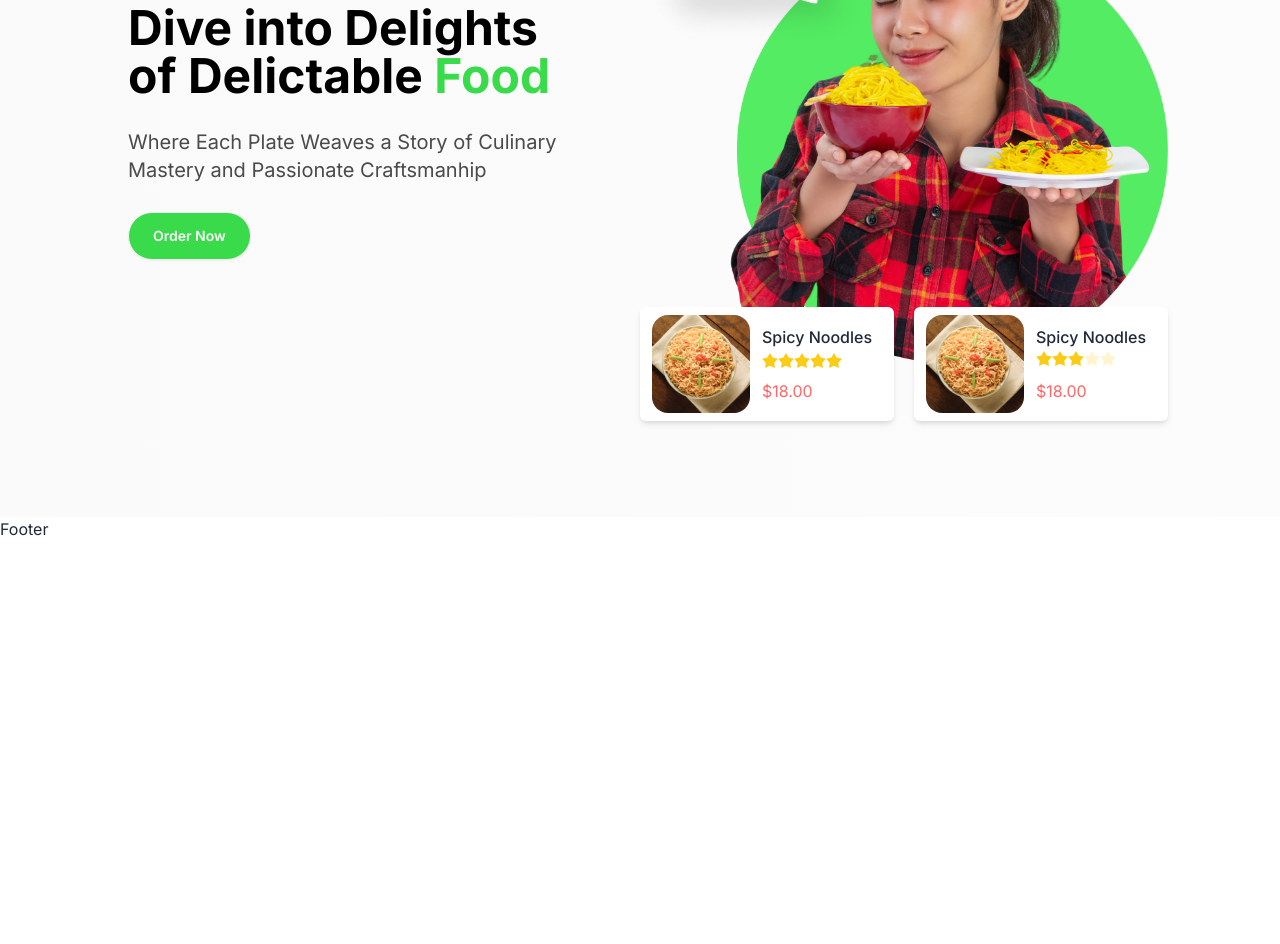
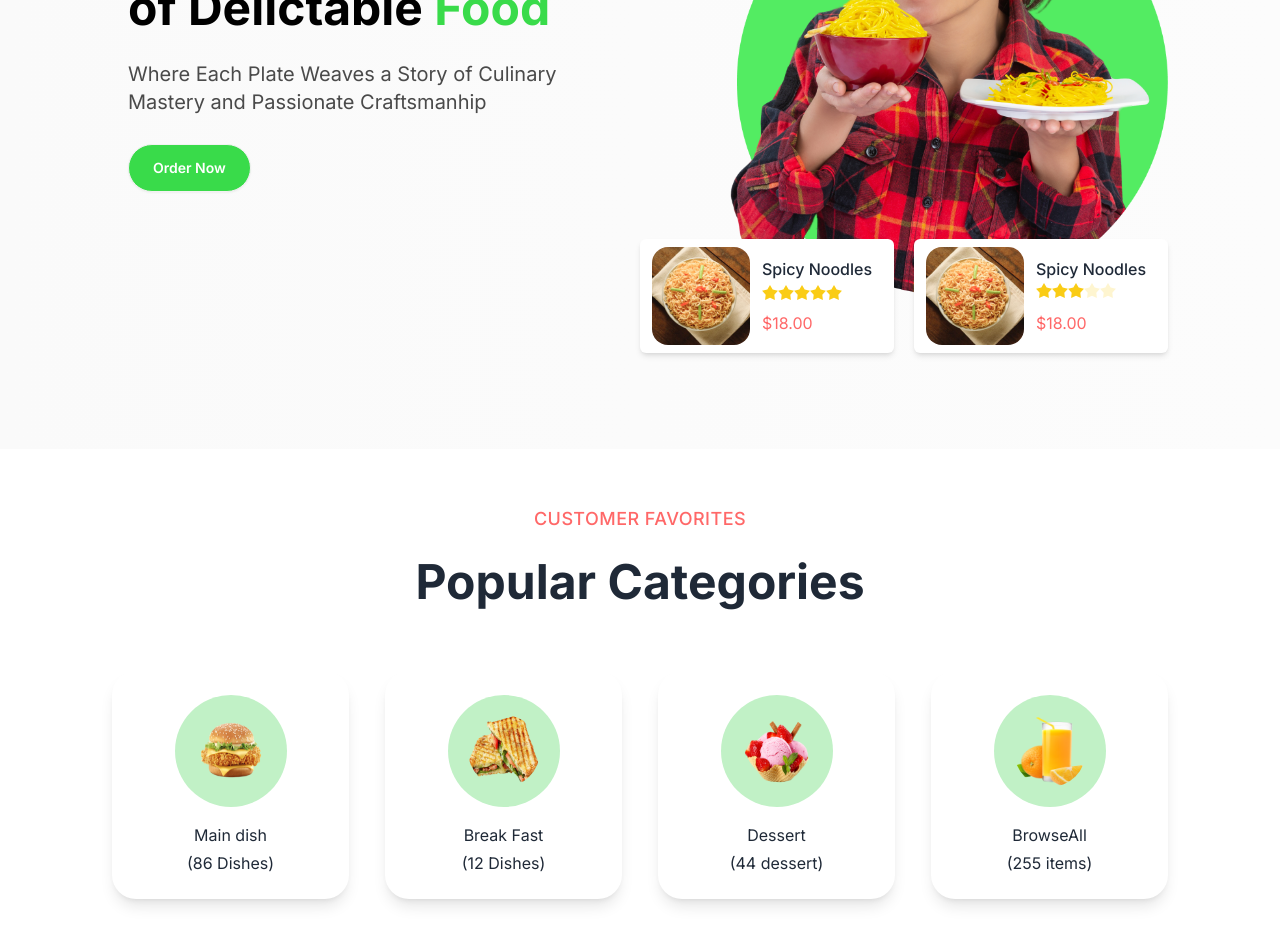
Before and after one commit to Soumyacodes2022/Foodie, a React (Vite) app: page / in a window 1280 px wide. Shown: the part 320-1264 px from the top of the page. Before the commit the page ends 861 px from the top, so only its background shows below. Built offline with nearby package versions, Linux system fonts and the light colour scheme.

Commit message:
Categories Added

```diff
--- a/src/App.css
+++ b/src/App.css
@@ -3,7 +3,15 @@
 body{
   font-family: 'Inter', sans-serif;
 }
-
+header{
+  z-index: 1 !important;
+}
 .section-container{
   @apply max-w-screen-2xl container mx-auto xl:px-28 px-4;
 }
+.Subtitle{
+  @apply text-red text-lg font-medium uppercase tracking-wide
+}
+.Title{
+  @apply text-4xl md:text-5xl font-bold my-4  md:leading-snug leading-snug
+}
--- a/src/Components/Banner.jsx
+++ b/src/Components/Banner.jsx
@@ -5,20 +5,15 @@ import bfood from "../images/home/b-food1.png"
 const Banner = () => {
   return (
     <div className='section-container bg-gradient-to-r from-[#FAFAFA] from-0% to-[#FCFCFC] to-100%'>
-      <div className='py-24 flex flex-col md:flex-row justify-between items-center gap-8'>
-        <div className='md:w-1/2 space-y-7 px-4'>
-            <h2 className='md:text-5xl text-4xl font-bold leading-snug text-black'>Dive into Delights of Delictable <span className='text-green'>Food</span></h2>
-            <p className='text-xl text-[#4A4A4A] '>Where Each Plate Weaves a Story of Culinary Mastery and Passionate Craftsmanhip</p>
-            <button className="btn bg-green text-white hover:text-black rounded-full px-6 ">Order Now</button>
-        </div>
-        <div className='md:w-1/2'>
+      <div className='py-24 flex flex-col md:flex-row-reverse justify-between items-center gap-8'>
+      <div className='md:w-1/2'>
           <img src={banner} alt="" />
           <div className='flex flex-col md:flex-row items-center justify-around -mt-14 gap-5'>
-            <div className='flex items-center bg-white px-3 py-2 rounded-md gap-3 shadow-md w-64'>
+            <div className='flex items-center bg-white px-3 py-2 rounded-md gap-3 shadow-md w-64 overflow-hidden'>
               <img src={bfood} alt="" className='rounded-2xl' />
-              <div className='space-y-1'>
+              <div className='space-y-1 '>
                 <h5 className='font-medium'>Spicy Noodles</h5>
-                <div className="rating rating-sm">
+                <div className="rating rating-sm ">
                   <input type="radio" name="rating-2" className="mask mask-star-2 bg-yellow-400" />
                   <input type="radio" name="rating-2" className="mask mask-star-2 bg-yellow-400" />
                   <input type="radio" name="rating-2" className="mask mask-star-2 bg-yellow-400" checked/>
@@ -28,7 +23,7 @@ const Banner = () => {
                 <p className="text-red">$18.00</p>
               </div>
             </div>
-            <div className='md:flex hidden items-center bg-white px-3 py-2 rounded-md gap-3 shadow-md w-64'>
+            <div className='md:flex hidden items-center bg-white px-3 py-2 rounded-md gap-3 shadow-md w-64 overflow-hidden'>
               <img src={bfood} alt="" className='rounded-2xl' />
               <div className='space-y-1'>
                 <h5 className='font-medium'>Spicy Noodles</h5>
@@ -44,6 +39,12 @@ const Banner = () => {
             </div>
           </div>
         </div>
+        <div className='md:w-1/2 space-y-7 px-4'>
+            <h2 className='md:text-5xl text-4xl font-bold leading-snug text-black'>Dive into Delights of Delictable <span className='text-green'>Food</span></h2>
+            <p className='text-xl text-[#4A4A4A] '>Where Each Plate Weaves a Story of Culinary Mastery and Passionate Craftsmanhip</p>
+            <button className="btn bg-green text-white hover:text-black rounded-full px-6 ">Order Now</button>
+        </div>
+
       </div>
     </div>
   )
--- a/src/Components/Navbar.jsx
+++ b/src/Components/Navbar.jsx
@@ -1,4 +1,4 @@
-import React from 'react'
+import React, { useState , useEffect } from 'react'
 import { FaSearch } from "react-icons/fa";
 import { BiSolidPhoneCall } from "react-icons/bi";
 import logo from "../images/logo.png"
@@ -28,8 +28,20 @@ const Navbar = () => {
         </li>
         <li><a>Offers</a></li>
   </>)
+  const [top,setTop] = useState(true)
+  useEffect(() => {
+
+  const setScrollbar=()=>{
+    window.scrollY>10 ? setTop(false) :setTop(true)
+  }
+    window.addEventListener('scroll',setScrollbar)
+    return () => {
+      window.removeEventListener('scroll',setScrollbar)
+    }
+  }, [top])
+
   return (
-    <header className='max-w-screen-2xl container mx-auto '>
+    <header className={`max-w-screen-2xl container mx-auto fixed  ${!top && `bg-white shadow-md`}  `}>
 
         <div className="navbar xl:px-24 min-w-80">
   <div className="navbar-start">
--- a/src/layout/Main.jsx
+++ b/src/layout/Main.jsx
@@ -8,7 +8,7 @@ const Main = () => {
     <div>
         <nav><Navbar/></nav>
         <Outlet/>
-        <footer>Footer</footer>
+        {/* <footer>Footer</footer> */}
     </div>
   )
 }
--- /dev/null
+++ b/src/pages/Home/Categories.jsx
@@ -0,0 +1,65 @@
+import React from 'react'
+import img1 from "../../images/home/categories/img1.png"
+import img2 from "../../images/home/categories/img2.png"
+import img3 from "../../images/home/categories/img3.png"
+import img4 from "../../images/home/categories/img4.png"
+
+
+
+
+const categoryItems = [
+    {
+        id:1,
+        title:"Main dish",
+        desc:"(86 Dishes)",
+        image: img1
+    },
+    {
+        id:2,
+        title:"Break Fast",
+        desc:"(12 Dishes)",
+        image:img2,
+    },
+    {
+        id:3,
+        title:"Dessert",
+        desc:"(44 dessert)",
+        image:img3,
+    },
+    {
+        id:4,
+        title:"BrowseAll",
+        desc:"(255 items)",
+        image:img4,
+    }
+]
+const Categories = () => {
+  return (
+    <div className='section-container py-14'>
+        <div className='text-center'>
+        <p className='Subtitle'>Customer Favorites</p>
+        <h2 className='Title'>Popular Categories</h2>
+        </div>
+        {/* Category Items */}
+        <div className='flex flex-col sm:flex-row justify-around items-center gap-9 mt-14 '>
+            {
+                categoryItems.map((item,i)=>(
+                    <div key={i} className='shadow-lg rounded-3xl cursor-pointer py-6 px-5 w-72 text-center mx-auto bg-white hover:-translate-y-4 duration-300 transition-all'>
+                        <div className='flex mx-auto justify-center items-center w-full'>
+                        <img src={item.image} alt="" className='bg-[#C1F1C6] p-5 rounded-full w-28 h-28 ' />
+                        </div>
+
+                        <div className='mt-4 space-y-1'>
+                        <h5>{item.title}</h5>
+                        <p>{item.desc}</p>
+                        </div>
+                    </div>
+                )
+                )
+            }
+        </div>
+    </div>
+  )
+}
+
+export default Categories
--- a/src/pages/Home/Home.jsx
+++ b/src/pages/Home/Home.jsx
@@ -1,9 +1,13 @@
 import React from 'react'
 import Banner from '../../Components/Banner'
+import Categories from './Categories'
 
 const Home = () => {
   return (
-    <div><Banner/></div>
+    <div>
+      <Banner/>
+      <Categories/>
+    </div>
   )
 }
 
```
